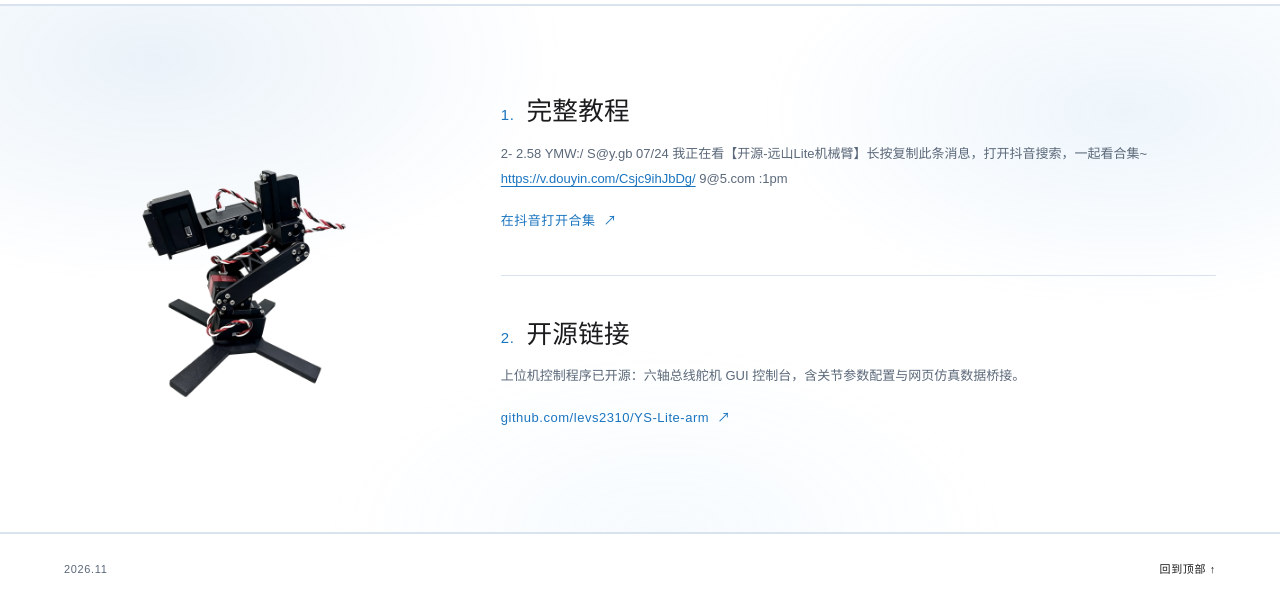
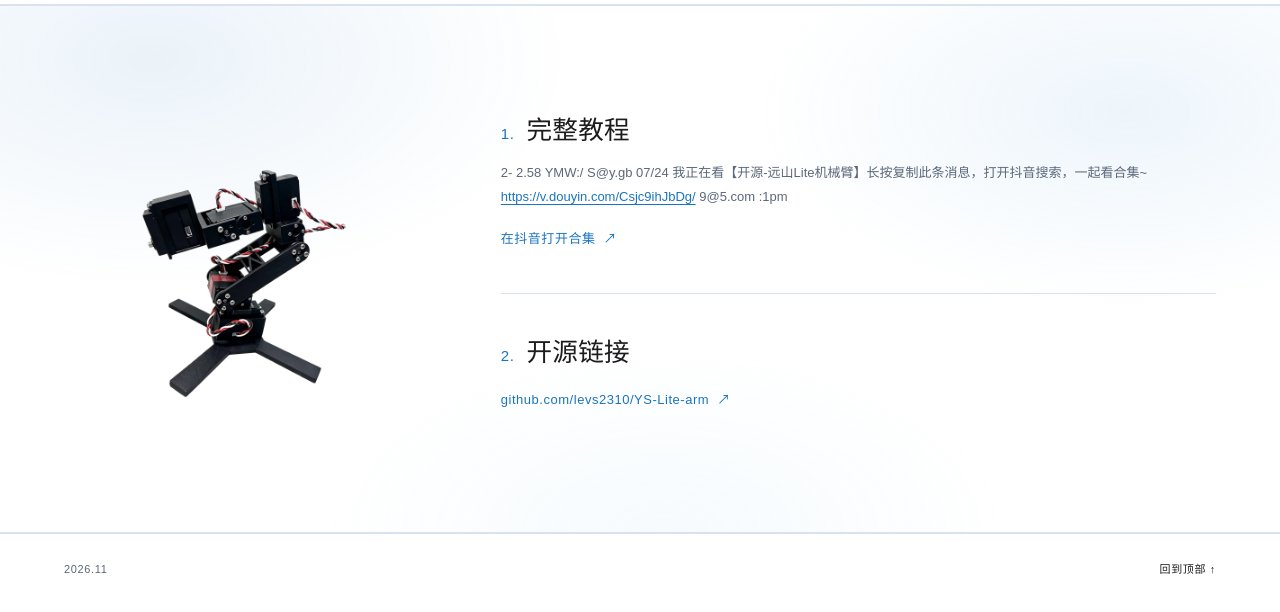
Before and after one commit to levs2310/YS-arm, a plain HTML site: page opensource.html in a window 1280 px wide. Shown: the part 80-692 px from the top of the page. Drawn offline with Linux system fonts and the light colour scheme.

Commit message:
开源页第 2 条去掉说明文字，只保留仓库链接

```diff
--- a/opensource.html
+++ b/opensource.html
@@ -65,7 +65,6 @@
 
         <section class="os-entry" aria-labelledby="os-repo-title">
           <h2 class="os-entry-title" id="os-repo-title"><span class="os-entry-num">2.</span>开源链接</h2>
-          <p class="os-entry-copy">上位机控制程序已开源：六轴总线舵机 GUI 控制台，含关节参数配置与网页仿真数据桥接。</p>
           <a class="os-entry-link" href="https://github.com/levs2310/YS-Lite-arm" target="_blank" rel="noopener">github.com/levs2310/YS-Lite-arm <span aria-hidden="true">↗</span></a>
         </section>
       </div>
```
